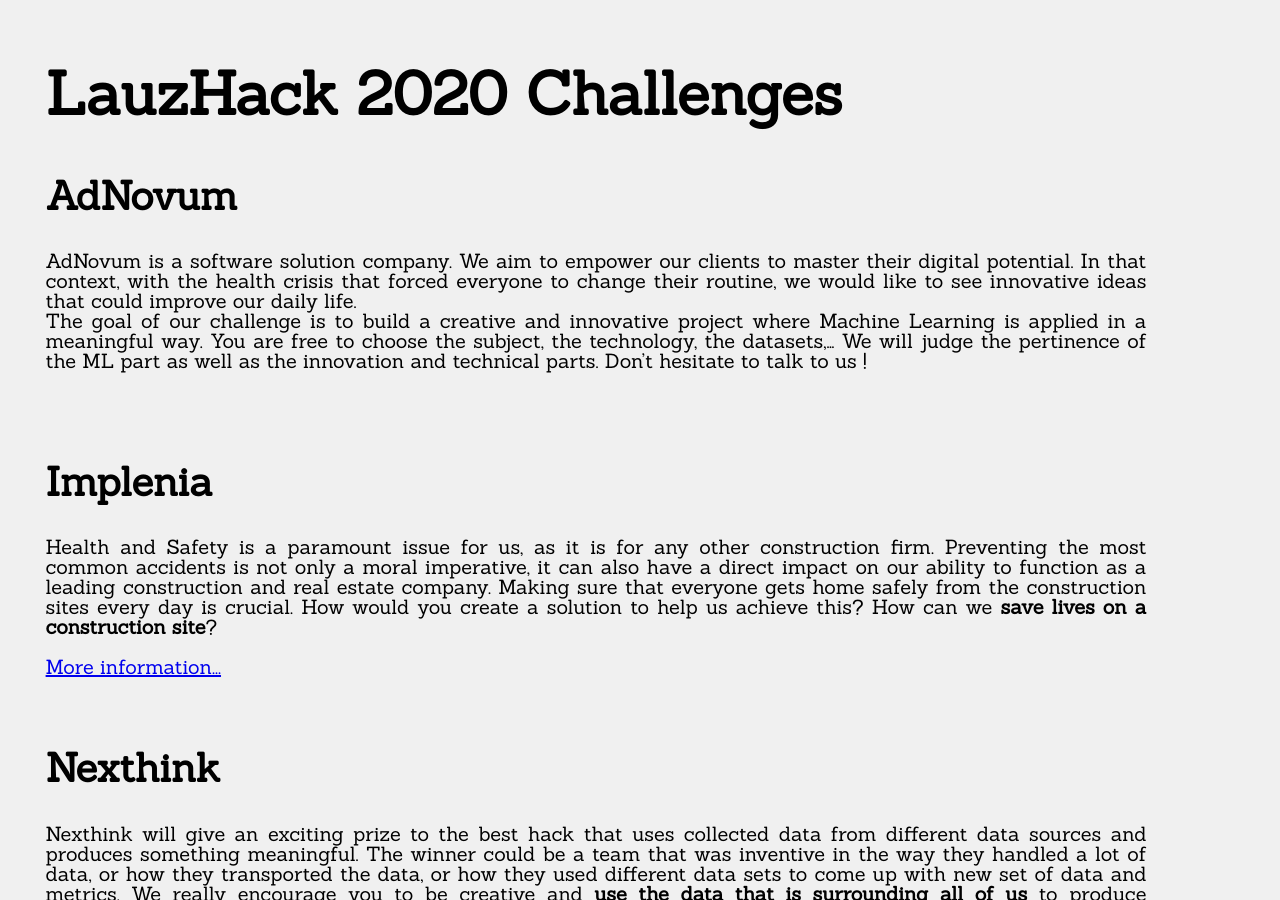
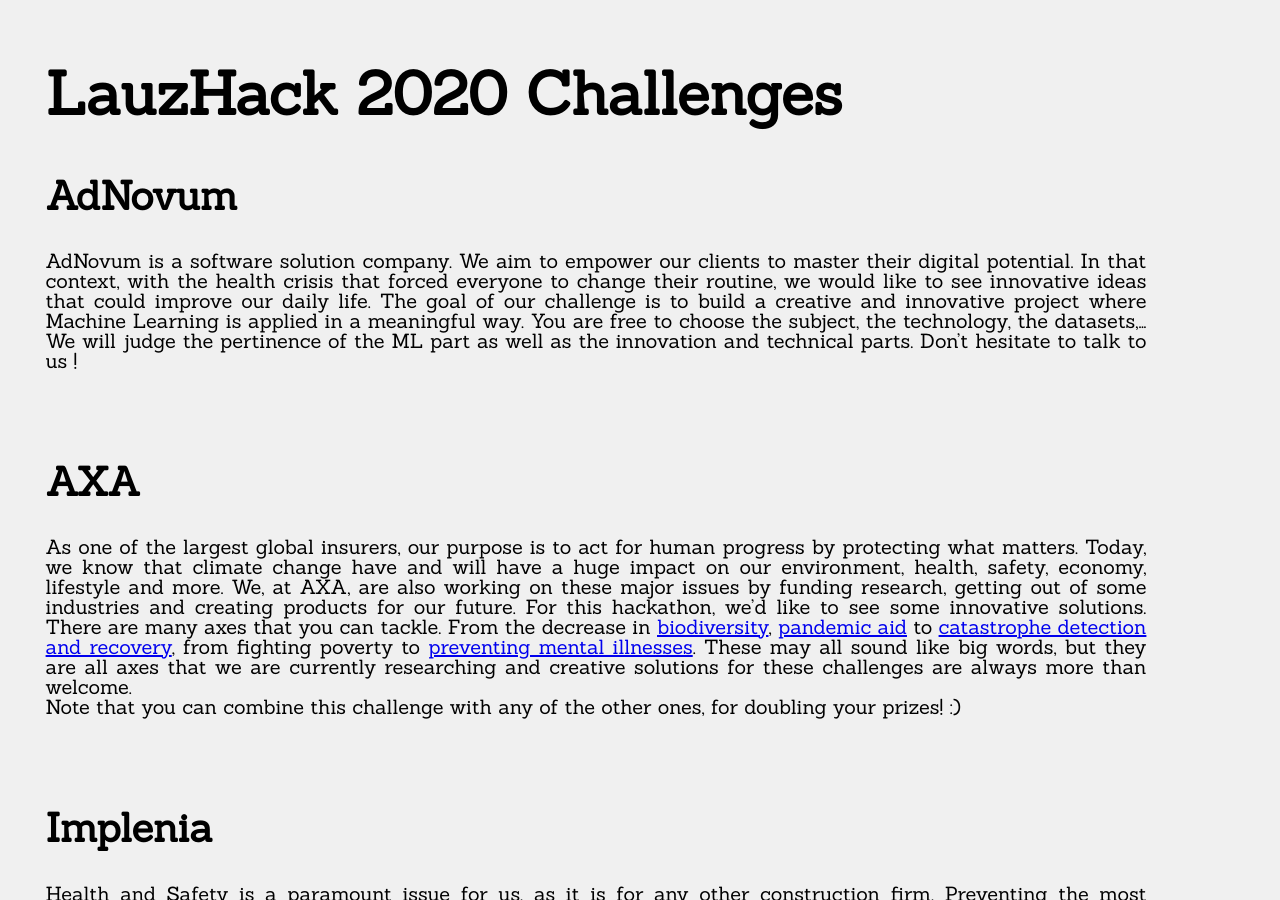
Before and after one commit to LauzHack/LauzHack.github.io, a Jekyll site: the page built from challenges/index.html, in a window 1280 px wide and 900 px high. Built offline with Jekyll 4.4.1, drawn with Linux system fonts in a browser that asks for light colours.

Commit message:
Add AXA challenge

```diff
--- a/_data/challenges.yml
+++ b/_data/challenges.yml
@@ -2,6 +2,18 @@
   text: |-
     AdNovum is a software solution company. We aim to empower our clients to master their digital potential. In that context, with the health crisis that forced everyone to change their routine, we would like to see innovative ideas that could improve our daily life.
     The goal of our challenge is to build a creative and innovative project where Machine Learning is applied in a meaningful way. You are free to choose the subject, the technology, the datasets,... We will judge the pertinence of the ML part as well as the innovation and technical parts. Don't hesitate to talk to us !
+
+- name: AXA
+  text: |-
+    As one of the largest global insurers, our purpose is to act for human progress by protecting what matters.
+    Today, we know that climate change have and will have a huge impact on our environment, health, safety, economy, lifestyle and more.
+    We, at AXA, are also working on these major issues by funding research, getting out of some industries and creating products for our future.
+    For this hackathon, we'd like to see some innovative solutions. There are many axes that you can tackle. From the decrease in [biodiversity](https://www.axa-research.org/en/news/biodiversity-at-risk-preserving-the-natural-world-for-our-future),
+    [pandemic aid](https://www.axa-research.org/en/project/mohammed-amidu)
+    to [catastrophe detection and recovery](https://www.youtube.com/watch?v=uatUu2EZMQc),
+    from fighting poverty to [preventing mental illnesses](https://www.axa-research.org/en/project/gianluca-serafini).
+    These may all sound like big words, but they are all axes that we are currently researching and creative solutions for these challenges are always more than welcome.
+    Note that you can combine this challenge with any of the other ones, for doubling your prizes! :)
 
 - name: Implenia
   link: implenia.html
```
